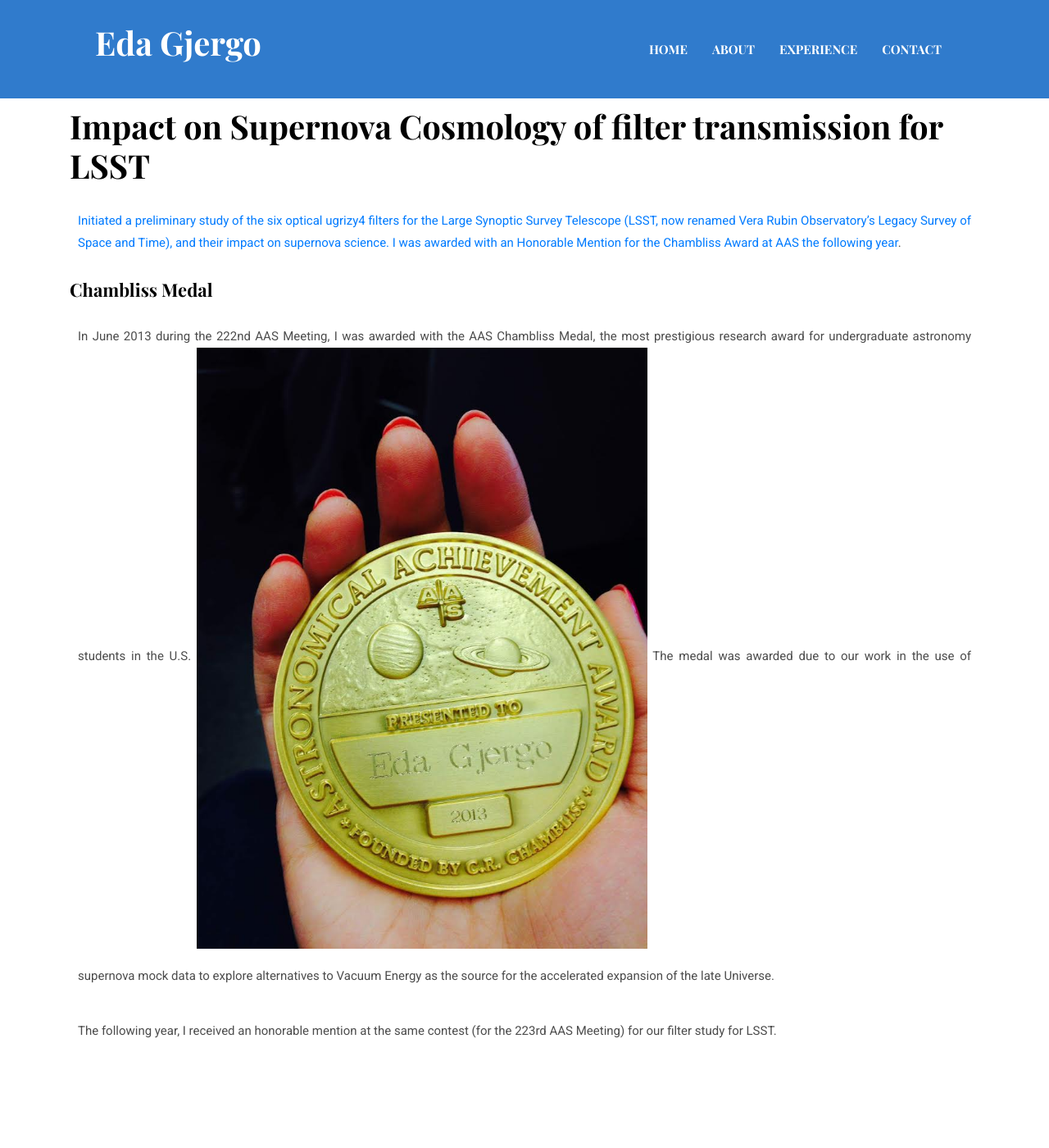
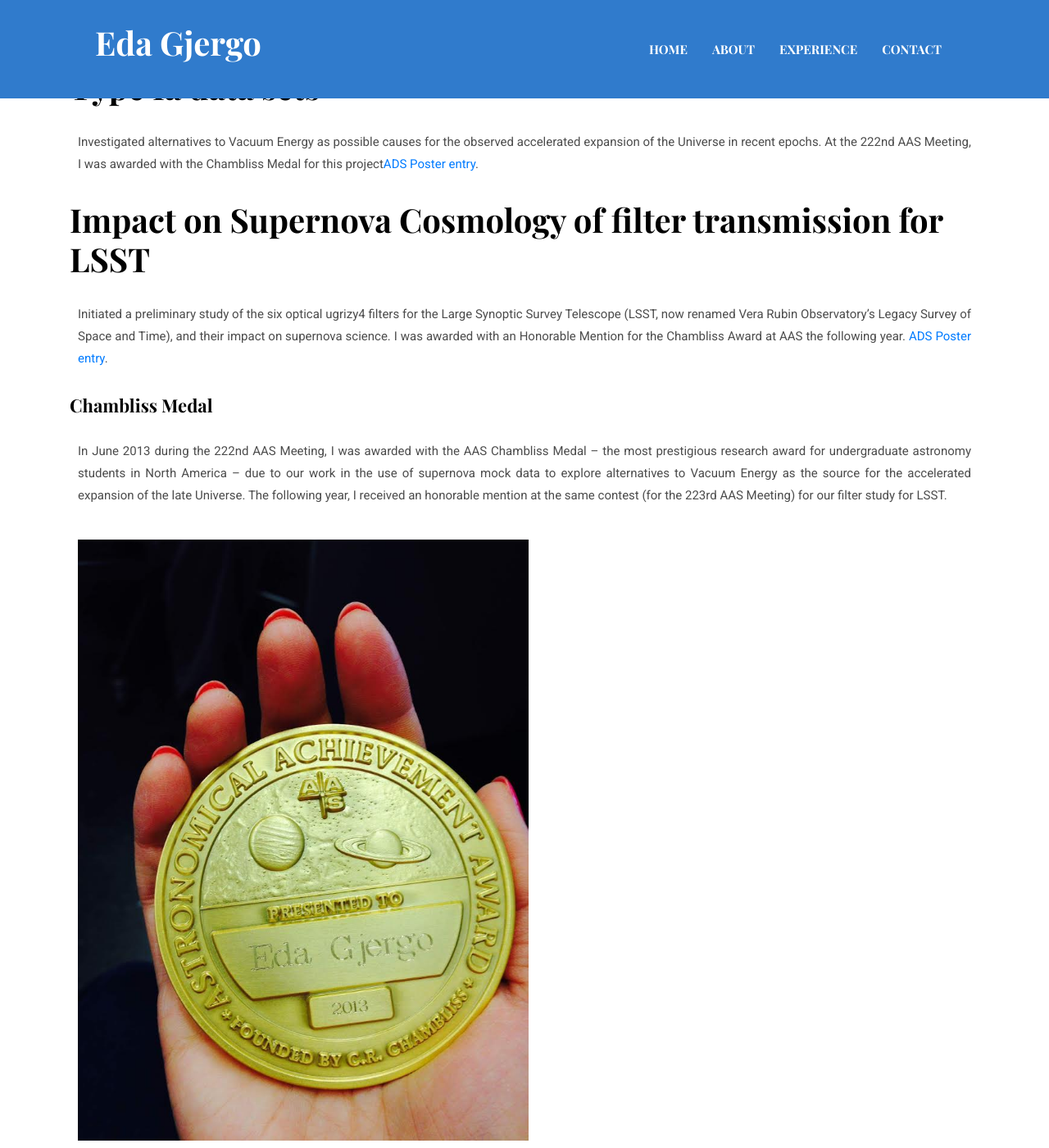
Before and after one commit to egjergo/egjergo.github.io, a Jekyll site: the page built from _posts/2021-09-04-ANL.markdown, in a window 1280 px wide and 1400 px high, scrolled down 4105 px. Shown: the whole window at 82% size. Built offline with Jekyll 4.4.1, drawn with Linux system fonts in a browser that asks for light colours; our own code applies the rules of GitHub Pages for plain Markdown files; some of the changed text lies outside the part shown.

Commit message:
Update 2021-09-04-ANL.markdown

```diff
--- a/_posts/2021-09-04-ANL.markdown
+++ b/_posts/2021-09-04-ANL.markdown
@@ -20,7 +20,7 @@ date: 2021-09-04
        1. [Chambliss Medal](#chambliss)
 
 ## <a name="ANLweb"></a>
-<a rel="nofollow" target="_blank" href="https://www.hep.anl.gov/egjergo/"> <i class="fa fa-link" aria-hidden="true"></i>You can access my ANL page at the following link <i class="fa fa-link" aria-hidden="true"></i></a>
+<h4>You can access my ANL page at the following  <a rel="nofollow" target="_blank" href="https://www.hep.anl.gov/egjergo/"> <i class="fa fa-link" aria-hidden="true"></i>link <i class="fa fa-link" aria-hidden="true"></i></a></h4>
 
 From Fall 2011 to Summer 2015 I conducted research in the Supernova Cosmology Group within the HEP division at Argonne National Laboratory (Chicago, IL) with <a rel='nofollow' target='_blank' href='mailto:stk@anl.gov'>Steve Kuhlmann</a>.
 
@@ -52,19 +52,20 @@ Tested a possible time-dependence of Dark Energy when described by the CPL param
 Collaborated in the improvement of an analytic photometric redshift estimator for Type Ia supernovae from the Large Synoptic Survey Telescope. <a target='_blank' rel='nofollow' href='https://ui.adsabs.harvard.edu/abs/2015MNRAS.451.1955W/abstract'> Publication on MNRAS</a>
 
 ### Uncertainties in Core Collapse Supernovae Simulations <a name="duggan"></a>
+<a target='_blank' rel='nofollow' href='https://ui.adsabs.harvard.edu/abs/2013AAS...22125317D/abstract'>ADS Poster entry</a>.
 
 ### Cosmology Biases in the Analysis of Future Supernova Surveys <a name="stanwyck"></a>
+<a target='_blank' rel='nofollow' href='https://ui.adsabs.harvard.edu/abs/2013AAS...22211801S/abstract'>ADS Poster entry</a>.
 
 ### Alternatives to Vacuum Energy constrained with supernova Type Ia data sets <a name="AAS222"></a>
-<a target='_blank' rel='nofollow' href='https://www.hep.anl.gov/egjergo/Presentations/Gjergo_Eda_AAS_Jun13_poster.pdf'>Investigated alternatives to Vacuum Energy as possible causes for the observed accelerated expansion of the Universe in recent epochs. At the 222nd AAS Meeting, I was awarded with the Chambliss Medal for this project</a>.
+Investigated alternatives to Vacuum Energy as possible causes for the observed accelerated expansion of the Universe in recent epochs. At the 222nd AAS Meeting, I was awarded with the Chambliss Medal for this project<a target='_blank' rel='nofollow' href='https://ui.adsabs.harvard.edu/abs/2013AAS...22211802G/abstract'>ADS Poster entry</a>.
 
 ### Impact on Supernova Cosmology of filter transmission for LSST <a name="AAS223"></a>
-<a target='_blank' rel='nofollow' href="https://ui.adsabs.harvard.edu/abs/2014AAS...22325439G/abstract">Initiated a preliminary study of the six optical ugrizy4 filters for the Large Synoptic Survey Telescope (LSST, now renamed Vera Rubin Observatory's Legacy Survey of Space and Time), and their impact on supernova science. I was awarded with an Honorable Mention for the Chambliss Award at AAS the following year</a>.
+Initiated a preliminary study of the six optical ugrizy4 filters for the Large Synoptic Survey Telescope (LSST, now renamed Vera Rubin Observatory's Legacy Survey of Space and Time), and their impact on supernova science. I was awarded with an Honorable Mention for the Chambliss Award at AAS the following year. <a target='_blank' rel='nofollow' href="https://ui.adsabs.harvard.edu/abs/2014AAS...22325439G/abstract">ADS Poster entry</a>.
 
 #### Chambliss Medal <a name="chambliss"></a>
 
-In June 2013 during the 222nd AAS Meeting, I was awarded with the AAS Chambliss Medal, the most prestigious research award for undergraduate astronomy students in the U.S.
+In June 2013 during the 222nd AAS Meeting, I was awarded with the AAS Chambliss Medal -- the most prestigious research award for undergraduate astronomy students in North America -- due to our work in the use of supernova mock data to explore alternatives to Vacuum Energy as the source for the accelerated expansion of the late Universe.
+The following year, I received an honorable mention at the same contest (for the 223rd AAS Meeting) for our filter study for LSST.
+
 <img src="/assets/images/about/ChamblissMedal.JPG" alt="Chambliss Medal" title="Chambliss Medal" width="550" align="center" />
-The medal was awarded due to our work in the use of supernova mock data to explore alternatives to Vacuum Energy as the source for the accelerated expansion of the late Universe.
-
-The following year, I received an honorable mention at the same contest (for the 223rd AAS Meeting) for our filter study for LSST.
```
